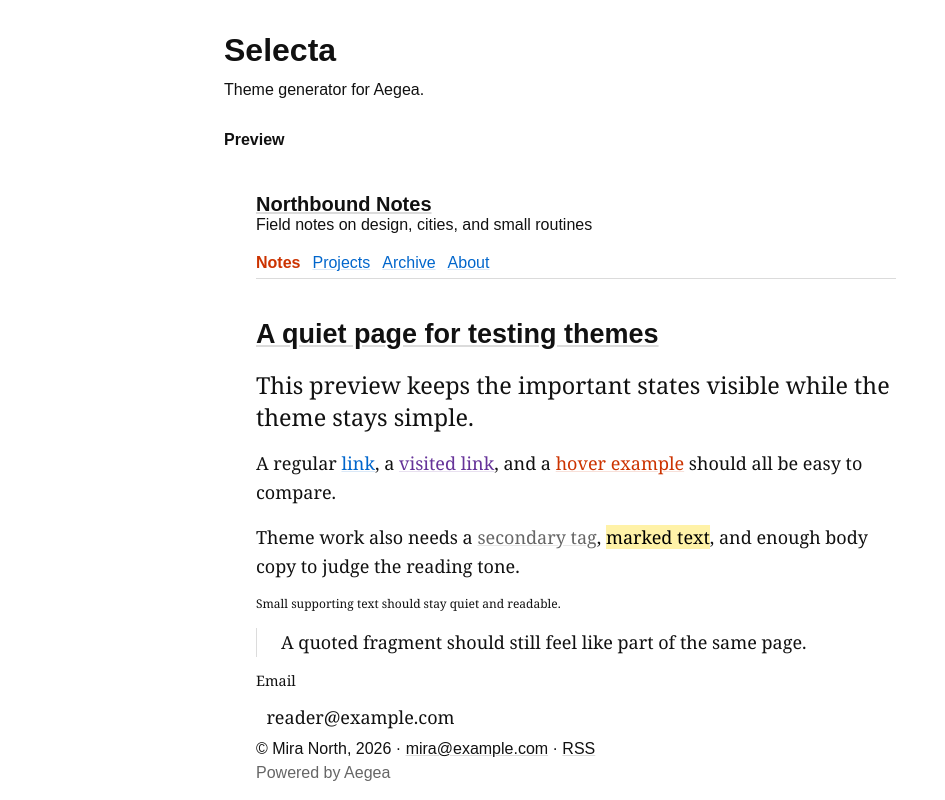
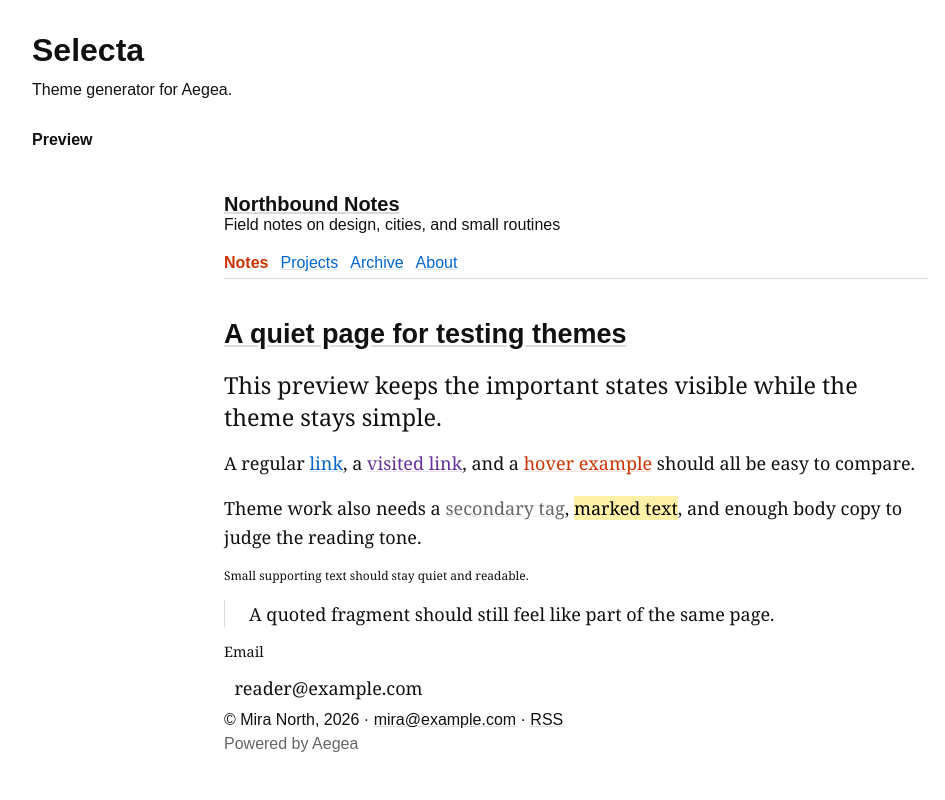
Before and after one commit to hvab/Selecta, a Vue app: page / in a window 1280 px wide. Shown: the top 800 px of the page, without its empty margins (64-1009 px from the left). Built offline with nearby package versions, Linux system fonts and the light colour scheme.

Commit message:
polish mvp layout and readme

```diff
--- a/src/preview/style.css
+++ b/src/preview/style.css
@@ -62,6 +62,7 @@
 
 .aegea-preview .e2-band nav {
   display: flex;
+  flex-wrap: wrap;
   gap: 0.75rem;
   border-bottom: 1px solid var(--thinRuleColor);
 }
@@ -91,6 +92,7 @@
   font-family: var(--noteMainFontFamily);
   font-size: var(--noteTextFontSize);
   line-height: var(--noteTextLineHeight);
+  overflow-wrap: anywhere;
 }
 
 .aegea-preview .lead {
@@ -156,6 +158,7 @@
 }
 
 .aegea-preview input {
+  width: 100%;
   max-width: 18rem;
   padding: 0.5rem 0.65rem;
   font: inherit;
--- a/src/style.css
+++ b/src/style.css
@@ -13,7 +13,7 @@ body {
 }
 
 .app {
-  max-width: 48rem;
+  width: min(100%, 72rem);
   padding: 2rem;
   margin: 0 auto;
 }
@@ -79,6 +79,7 @@ pre {
 
 .control-label {
   min-width: 0;
+  overflow-wrap: anywhere;
 }
 
 .color-control {
@@ -112,6 +113,7 @@ pre {
   margin: 0.25rem 0 0;
   font-size: 0.8125rem;
   color: #b00020;
+  overflow-wrap: anywhere;
 }
 
 .download-button {
```
Also changed, not shown: 2 other files (tests, documents, lock files or other folders).
